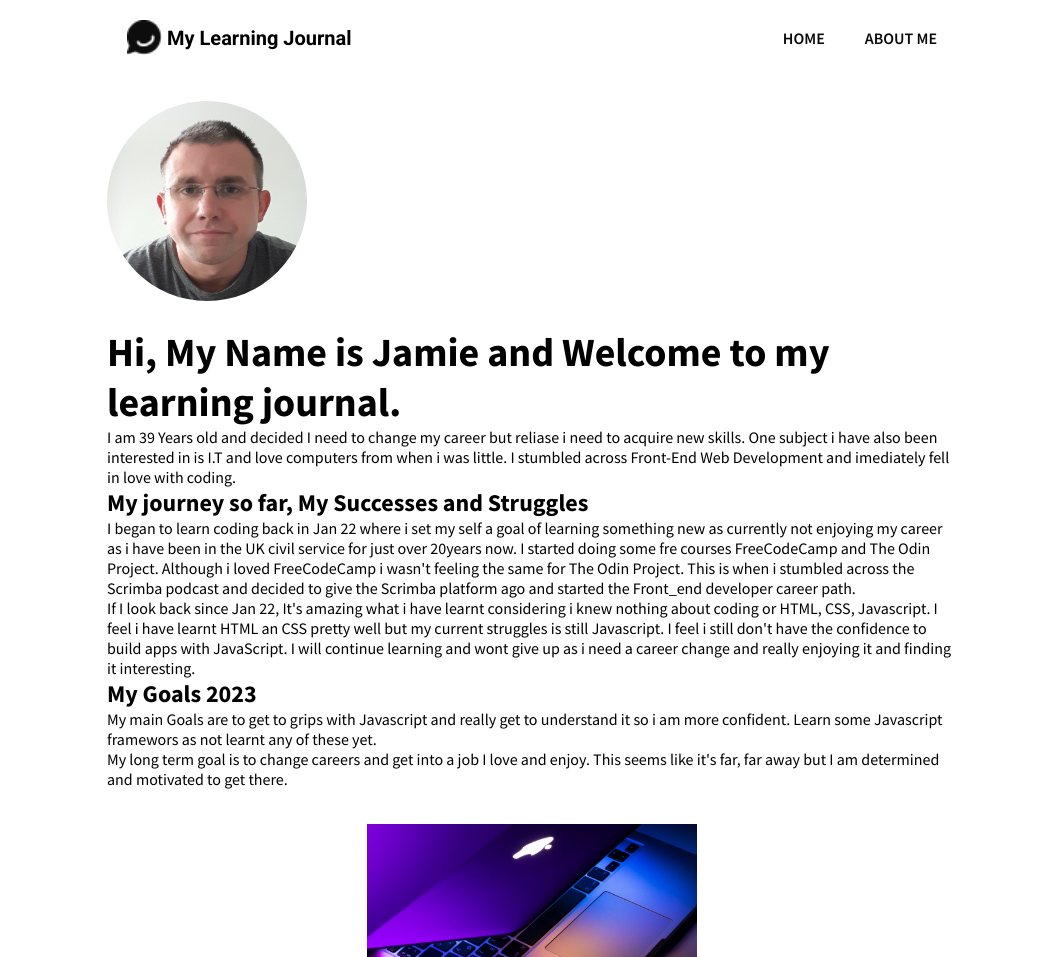
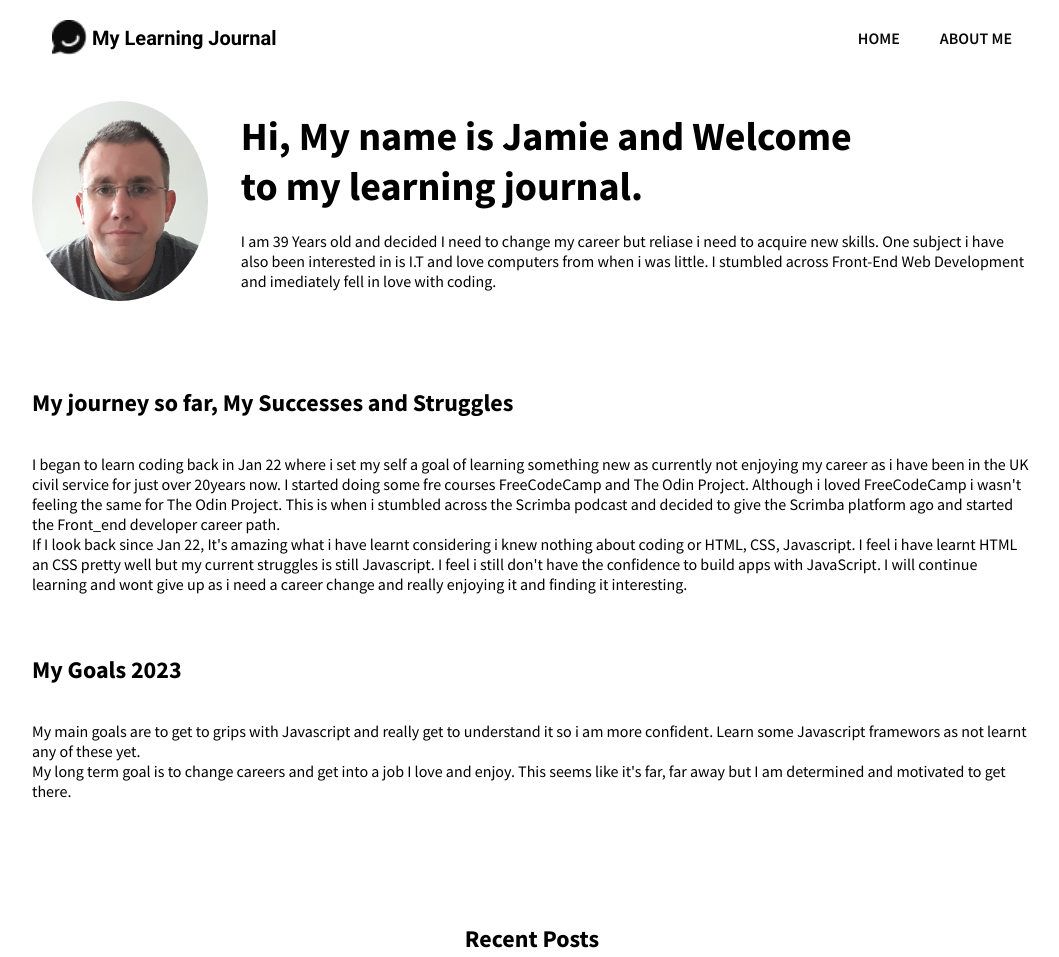
Before and after one commit to jreed-11/My_Learning_Journal, a plain HTML site: page about_me.html in a window 1280 px wide. Shown: the top 957 px of the page, without its empty margins (108-1167 px from the left). Drawn offline with Linux system fonts and the light colour scheme.

Commit message:
HTML and CSS updated

```diff
--- a/about_me.html
+++ b/about_me.html
@@ -27,20 +27,21 @@
       src="/images/selfie__img.jpg"
       alt="a picture of creator"
     />
+
+    <div class="about-me-flex">
+      <h1 class="about__me__title">
+        Hi, My name is Jamie and Welcome to my learning journal.
+      </h1>
+      <p class="about__me__text">
+        I am 39 Years old and decided I need to change my career but reliase i
+        need to acquire new skills. One subject i have also been interested in
+        is I.T and love computers from when i was little. I stumbled across
+        Front-End Web Development and imediately fell in love with coding.
+      </p>
+    </div>
   </div>
 
   <section class="about-me">
-    <h1 class="about__me__title">
-      Hi, My Name is Jamie and Welcome to my learning journal.
-    </h1>
-
-    <p class="about__me__text">
-      I am 39 Years old and decided I need to change my career but reliase i
-      need to acquire new skills. One subject i have also been interested in is
-      I.T and love computers from when i was little. I stumbled across Front-End
-      Web Development and imediately fell in love with coding.
-    </p>
-
     <h3 class="about__me__headings">
       My journey so far, My Successes and Struggles
     </h3>
@@ -65,7 +66,7 @@
 
     <h3 class="about__me__headings">My Goals 2023</h3>
     <p class="about__me__text">
-      My main Goals are to get to grips with Javascript and really get to
+      My main goals are to get to grips with Javascript and really get to
       understand it so i am more confident. Learn some Javascript framewors as
       not learnt any of these yet.
     </p>
@@ -75,6 +76,8 @@
       motivated to get there.
     </p>
   </section>
+
+  <h2 class="recent__post__heading">Recent Posts</h2>
 
   <section class="blog-section">
     <div class="blog__card">
--- a/css/style.css
+++ b/css/style.css
@@ -86,7 +86,6 @@ a:focus,
     margin-bottom: 5.1rem;
 }
 
-
 .article__date__hero {
     color: #fff;
     font-size: 1.2rem;
@@ -101,12 +100,19 @@ a:focus,
     color: #151515;
 }
 
+.about__me__title {
+    margin-bottom: 0.5em;
+}
+
+.about__me__title,
 .article__title {
     font-size: 3.2rem;
     width: 80%;
 }
 
 .article__headings,
+.about__me__headings,
+.about__me__text
 .article__text {
     font-size: 1.6rem;
     margin: 2.5em 0 1.5em 0;
@@ -273,12 +279,19 @@ a:focus,
         justify-content: flex-end;
     }
 
+    .profile__img__section {
+        display: flex;
+        flex-direction: row;
+        align-items: center;
+        gap: 3.3em;
+    }
+
     .navbar,
     .profile__img__section,
     .article-section,
     .about-me {
         margin: 0 auto;
-        max-width: 850px;
+        max-width: 1000px;
     }
 
     .article__date__hero,
@@ -333,7 +346,7 @@ a:focus,
 
     .blog-section {
         display: grid;
-        grid-template-columns: repeat(3, 300px);
+        grid-template-columns: repeat(3, 350px);
         grid-template-areas:
         "blog_card blog_card blog_card";
 
```
